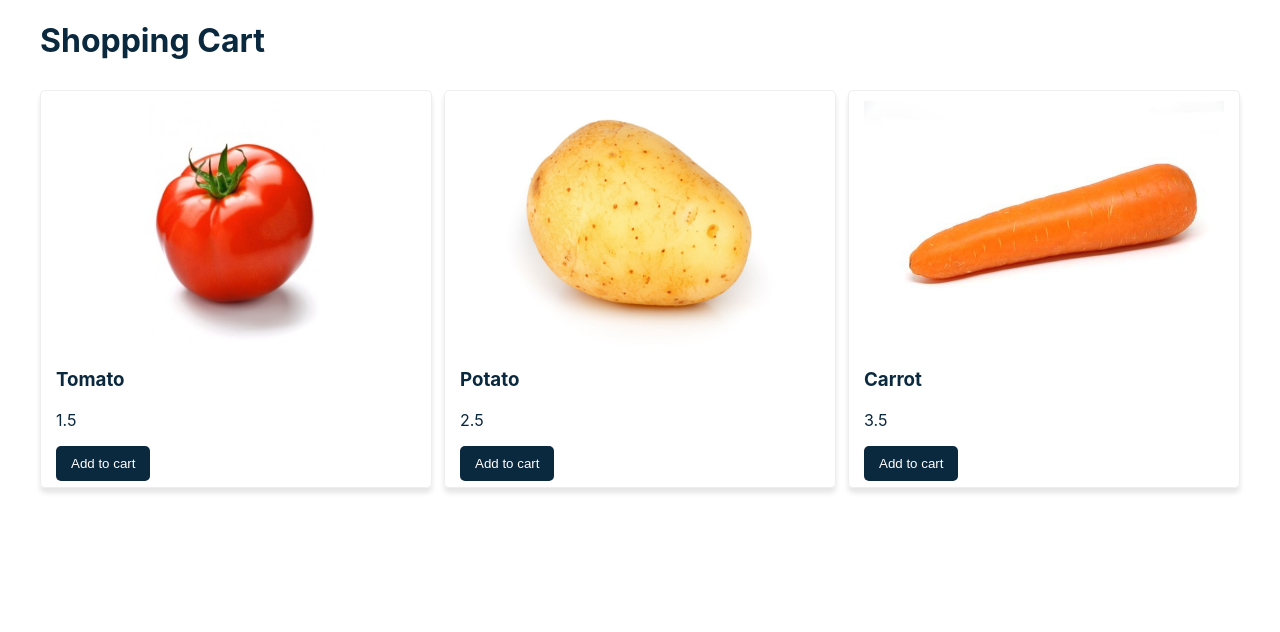
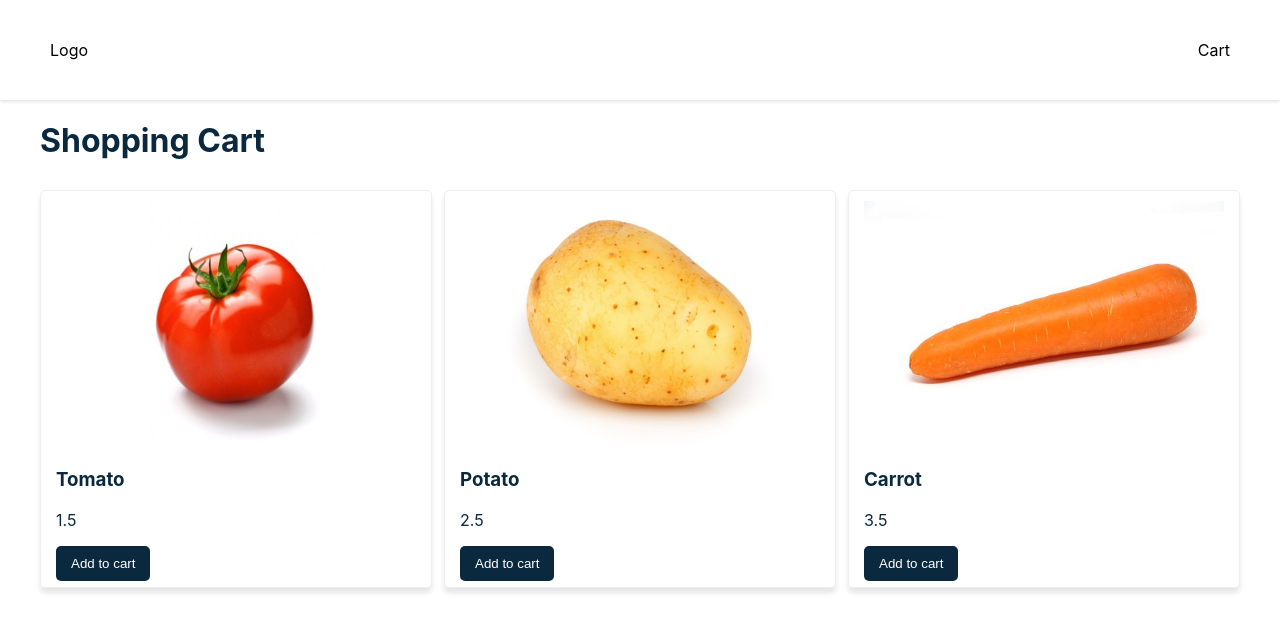
Before and after one commit to ericgomez/shopping-cart, a React (Create React App) app: page / in a window 1280 px wide. Shown: the top 632 px of the page. Built offline with nearby package versions, Linux system fonts and the light colour scheme.

Commit message:
Add component Navbar

```diff
--- a/src/App.js
+++ b/src/App.js
@@ -1,5 +1,6 @@
 import { Component } from 'react'
 import Products from './components/Products'
+import Navbar from './components/Navbar'
 import Layout from './components/Layout'
 import Title from './components/Title'
 
@@ -26,6 +27,7 @@
   render () {
     return (
       <div>
+      <Navbar />
         <Layout>
           <Title />
           <Products
--- /dev/null
+++ b/src/components/Navbar.js
@@ -0,0 +1,27 @@
+import { Component } from 'react'
+
+const styles = {
+  navbar: {
+    display: 'flex',
+    flexDirection: 'row',
+    alignItems: 'center',
+    height: '100px',
+    justifyContent: 'space-between',
+    position: 'relative',
+    padding: '0px 50px',
+    boxShadow: '0px 2px 3px rgb(0, 0, 0, 0.1)'
+  }
+}
+
+class Navbar extends Component {
+  render () {
+    return (
+      <nav style={styles.navbar}>
+        <p>Logo</p>
+        <p>Cart</p>
+      </nav>
+    )
+  }
+}
+
+export default Navbar
```
